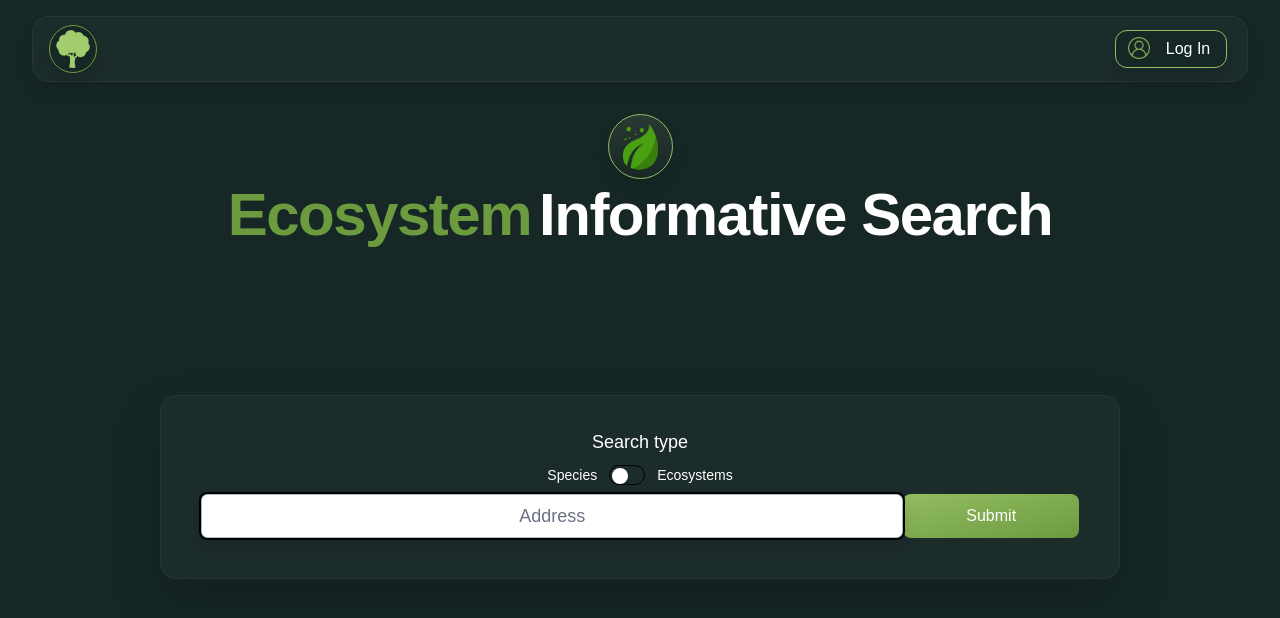
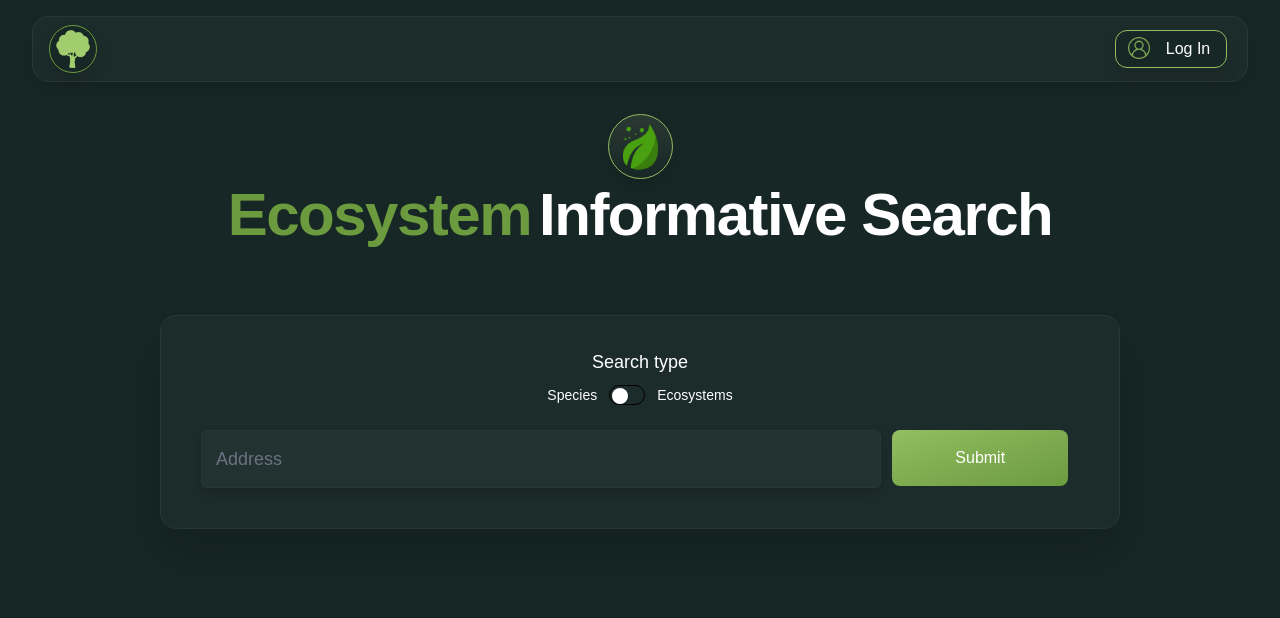
Before and after one commit to FraserWPKent/Ecosystem-Info-Project, a Next.js app: page / in a window 1280 px wide. Shown: the top 618 px of the page. Built offline with nearby package versions, Linux system fonts and the light colour scheme.

Commit message:
May 6th More Style Refinement

```diff
--- a/app/globals.css
+++ b/app/globals.css
@@ -3,6 +3,7 @@
 :root {
   --background: #162725;
   --main-element: #1c2c2a;
+  --hover: #5f8739;
   --end-focus-gradient: #6c9b3f;
   --start-focus-gradient: #93bd61;
 }
--- a/app/ui/homepage/info-output.tsx
+++ b/app/ui/homepage/info-output.tsx
@@ -52,7 +52,7 @@ export async function InfoBox(location: string, species:boolean){
     return(
         <>
             <Suspense fallback={<OutputBlockSkeleton/>}>
-                <div className="drop-shadow-xl min-w-[85vw] w-fit text-wrap justify:center text-center item-center p-1 rounded mb-[1rem]">
+                <div className="drop-shadow-xl min-w-[85vw] w-fit text-wrap justify:center text-center item-center p-1 rounded  mb-[1rem]">
                     <div className='p-0'>
                         {/* <p>Number Of targets: {data.results.length}</p>
                         <p>Input: {input.substring(0,2)} - {input.substring(3, 5)}</p> */}
--- a/app/ui/homepage/input-field.tsx
+++ b/app/ui/homepage/input-field.tsx
@@ -31,21 +31,21 @@ export default function InputField(){
                 {/* md:grid  md:grid-cols-[70%_30%] lg:grid-cols-[80%_20%] md:grid-flow-col md:gap-3 */}
                 <div className={`flex flex-col w-[75vw] justify-center pb-10 px-10 pt-8
                     content-center text-center items-center xs:text-left bg-[var(--main-element)] border-[#293734] border-1 rounded-2xl
-                    drop-shadow-2xl ${outputVisible ? 'mt-[5vh] mb-[5vh]' : 'mt-[20vh] mb-[35vh]'}`}>
+                    drop-shadow-2xl ${outputVisible ? 'mt-[5vh] mb-[5vh]' : 'mt-[10vh] mb-[15vh]'}`}>
                     <div className={`xs:w-fit md:w-full rounded-md justify:center text-center items-center
                         text-lg placeholder:text-gray-500 text-center mb-1`}>
                         <p className="text-white mb-1">Search type</p>
                         <TypeSwitch targetSpecies={targetSpecies} setTargetSpecies={setTargetSpecies}/>
                     </div>
-                    <Form action={inputHandler} className="min-w-1/1">
+                    <Form action={inputHandler} className="min-w-full mt-[1rem]">
                         {/* ${outputVisible > 0 ? 'hidden' : 'block'} */}
-                        <input name = "message" className={`w-full md:w-8/10 rounded-md border border-[#A3BAC3] py-[7px]
-                        justify:center text-center items-center text-lg outline-2 placeholder:text-gray-500 text-center bg-white text-black
-                        drop-shadow-xl float-left`}
+                        <input name = "message" className={`w-full text-center md:w-31/40 rounded-md py-[14px] px-[14px]
+                        text-white text-lg placeholder:text-gray-500 md:text-left bg-[#213230] text-black
+                        border-1 border-[#293734] drop-shadow-lg float-left`}
                         placeholder="Address">
                         </input>
-                        <button className="w-full md:w-2/10 content-center bg-linear-to-br from-[var(--start-focus-gradient)]
-                        to-[var(--end-focus-gradient)] rounded-lg py-[10px] text-white">
+                        <button className="w-full my-[5px] md:my-0 md:ml md:w-2/10 content-center bg-linear-to-br from-[var(--start-focus-gradient)]
+                        to-[var(--end-focus-gradient)] rounded-lg py-[16px] text-white cursor-pointer">
                             Submit
                         </button>
                     </Form>
--- a/app/ui/homepage/output-image.tsx
+++ b/app/ui/homepage/output-image.tsx
@@ -43,7 +43,7 @@ export default function OutputImage({primaryName, path, attribution}: Props){
                     className="rounded-md w-full h-auto relative"
                     priority
                     />
-                <figcaption className="text-center mt-[10px]">{attribution}</figcaption>
+                <figcaption className="text-center mt-[10px] text-white">{attribution}</figcaption>
             </figure>
         </>
     );
--- a/app/ui/login/login_box.tsx
+++ b/app/ui/login/login_box.tsx
@@ -8,12 +8,14 @@ interface Props{
 export default function LoginBox({message}:Props){
     return (
         <>
-            <div className="flex-col w-[70vw] h-[70vh] mt-[5vh] mb-[5vh] border border-2 border-transparent rounded-3xl bg-[var(--main-element)]
-            drop-shadow-xl content-center justify-center">
+            <div className=" w-[70vw] h-[70vh] mt-[5vh] mb-[5vh] border border-2 border-[#293734] rounded-3xl bg-[var(--main-element)]
+            content-center justify-center drop-shadow-2xl">
                 <UserInputBox message={message}/>
-                <a className="m-[10rem] p-[1rem]" href="../signup" >
-                    Or Create an account
-                </a>
+                <div className="mt-5 p-3 w-full rounded-md content-center justify-center item-center text-center">
+                    <a className="text-white w-1/6 mx-7/12 hover:text-blue" href="../signup"  >
+                        Or Create an account
+                    </a>
+                </div>
             </div>
             {/* <div className="grid grid-cols-[100%] items-center"> */}
                 {/* <div className="flex-col w-[70vw] h-[90vh] mt-[5vh] mb-[5vh] border border-2 border-transparent rounded-xl bg-[#42414d] drop-shadow-xl content-center justify-center">
--- a/app/ui/shared/user_input_box.tsx
+++ b/app/ui/shared/user_input_box.tsx
@@ -30,7 +30,7 @@ export default function UserInputBox({message}:Props){
         <>
             <div>
                 <h1 className="text-white text-3xl mb-[1rem]">Please enter your account info</h1>
-                <p></p>
+                {/* <p></p> */}
                 <Form action = {setupDataBaseQuery} className="flex flex-col flex-1 justify-center content-center items-center">
                     <div className = "flex w-full flex-col-1 content-center justify-center align-center">
                         <input type="email" name = "email" className="text-white bg-[#213230] block mb-5 min-w-7/8 mx-1/16 text-center rounded-md py-[1rem]
@@ -43,7 +43,7 @@ export default function UserInputBox({message}:Props){
                         placeholder="Password"></input>
                     </div>
                     <button className="w-3/8 content-center justify-center text-center bg-linear-to-br from-[var(--start-focus-gradient)]
-                        to-[var(--end-focus-gradient)] rounded-lg py-[10px] text-white">
+                        to-[var(--end-focus-gradient)] rounded-lg py-[10px] text-white hover:drop-shadow-5xl cursor-pointer">
                         {message}
                     </button>
                 </Form>
--- a/app/ui/signup/signup_box.tsx
+++ b/app/ui/signup/signup_box.tsx
@@ -11,9 +11,11 @@ export default function SignupBox({message}:Props){
             <div className="flex-col w-[70vw] h-[70vh] mt-[5vh] mb-[5vh] border border-2 border-transparent
             rounded-3xl bg-[var(--main-element)] drop-shadow-xl content-center justify-center">
                 <UserInputBox message={message}/>
-                <a href="../login">
-                    Or Login
-                </a>
+                <div className="mt-5 p-3 w-full rounded-md content-center justify-center item-center text-center">
+                    <a className="text-white w-1/6 mx-7/12 hover:text-blue" href="../login"  >
+                        Or Login
+                    </a>
+                </div>
             </div>
         </>
     );
```
Also changed, not shown: app/ui/homepage/output-para.tsx (+2 -1 lines).
